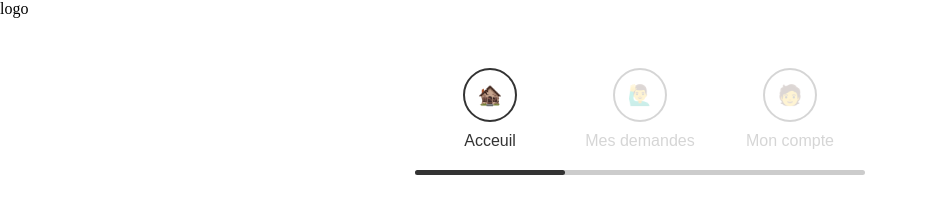
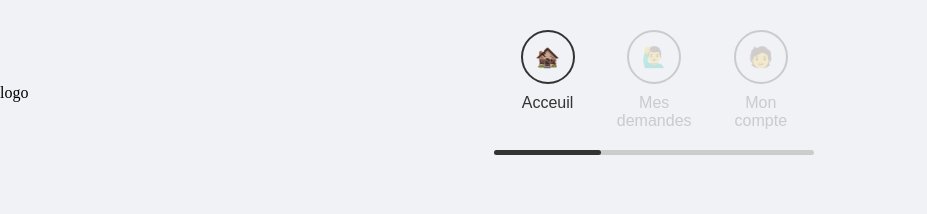
Before and after one commit to JustLiev16/JustGaming, a plain HTML site: page index.html in a window 1280 px wide. Shown: the whole page, without its empty margins (0-927 px from the left). Drawn offline with Linux system fonts and the light colour scheme.

Commit message:
Changement en cours de la  statut bar

```diff
--- a/index.html
+++ b/index.html
@@ -8,8 +8,11 @@
 </head>
 
 <body>
-    <div>
-    logo
+
+  <div class="statutbar">
+
+    <div class="logo">logo</div>
+
     <nav class="slidemenu">
 
         <!-- Item 1 -->
@@ -32,7 +35,9 @@
         </div>
 
       </nav>
+
     </div>
+
 </body>
 
 </html>
--- a/styleHome.css
+++ b/styleHome.css
@@ -1,6 +1,14 @@
 *{
   margin: 0;
   padding: 0;
+  background-color: #F0F2F5;
+}
+
+.statutbar{
+  margin-top: 30px;
+  display: flex;
+  align-items: center;
+  justify-content: center;
 }
 
 .clear{
@@ -14,8 +22,13 @@
 
 .slidemenu{
   font-family: arial, sans-serif;
+  width: 25%;
   max-width: 450px;
-  margin: 50px auto;
+  min-width: 300px;
+/*  margin: 30px auto; */
+  display: block;
+  margin-left: auto;
+  margin-right: auto;
   overflow: hidden;
 }
 
```
